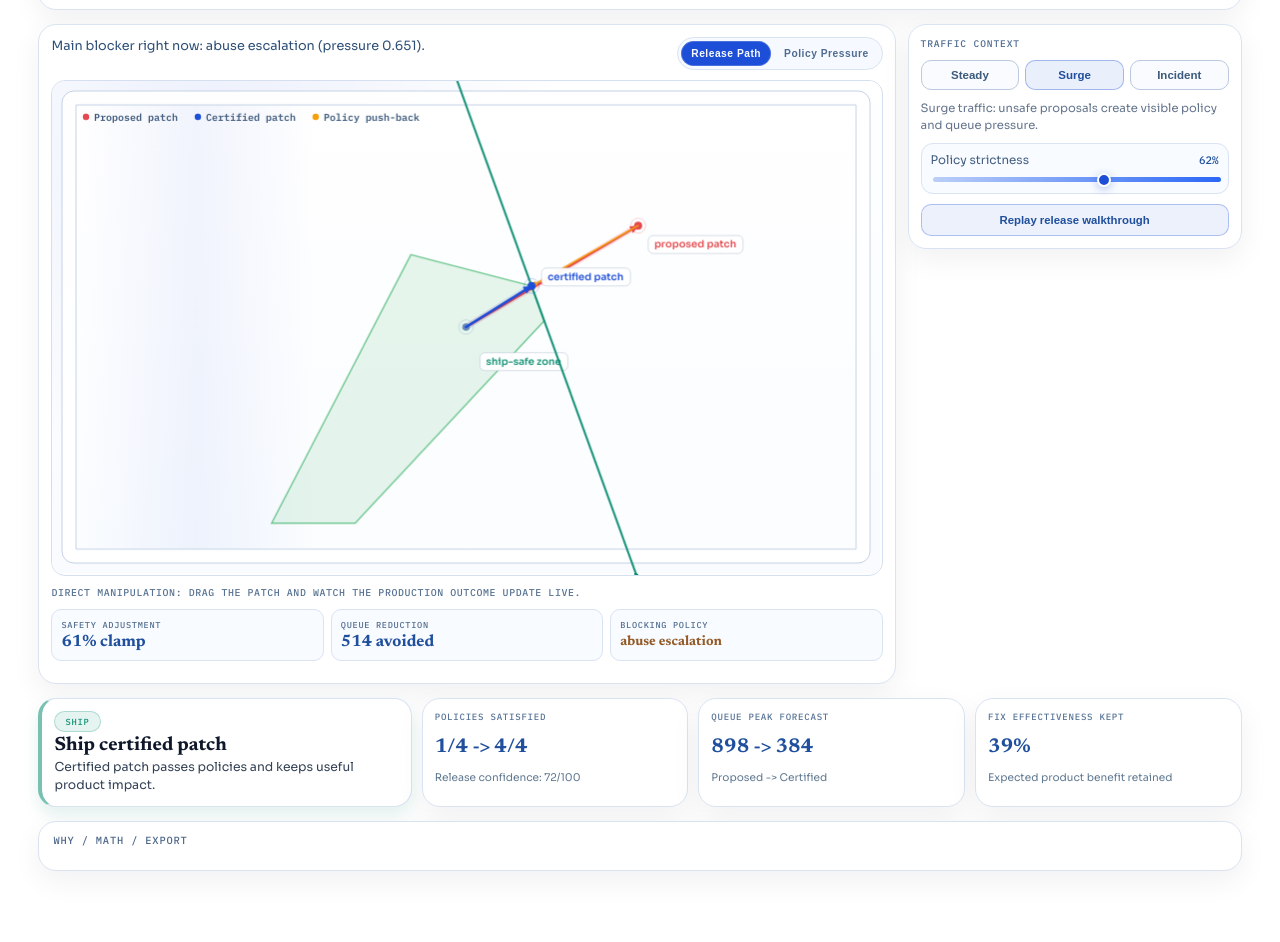
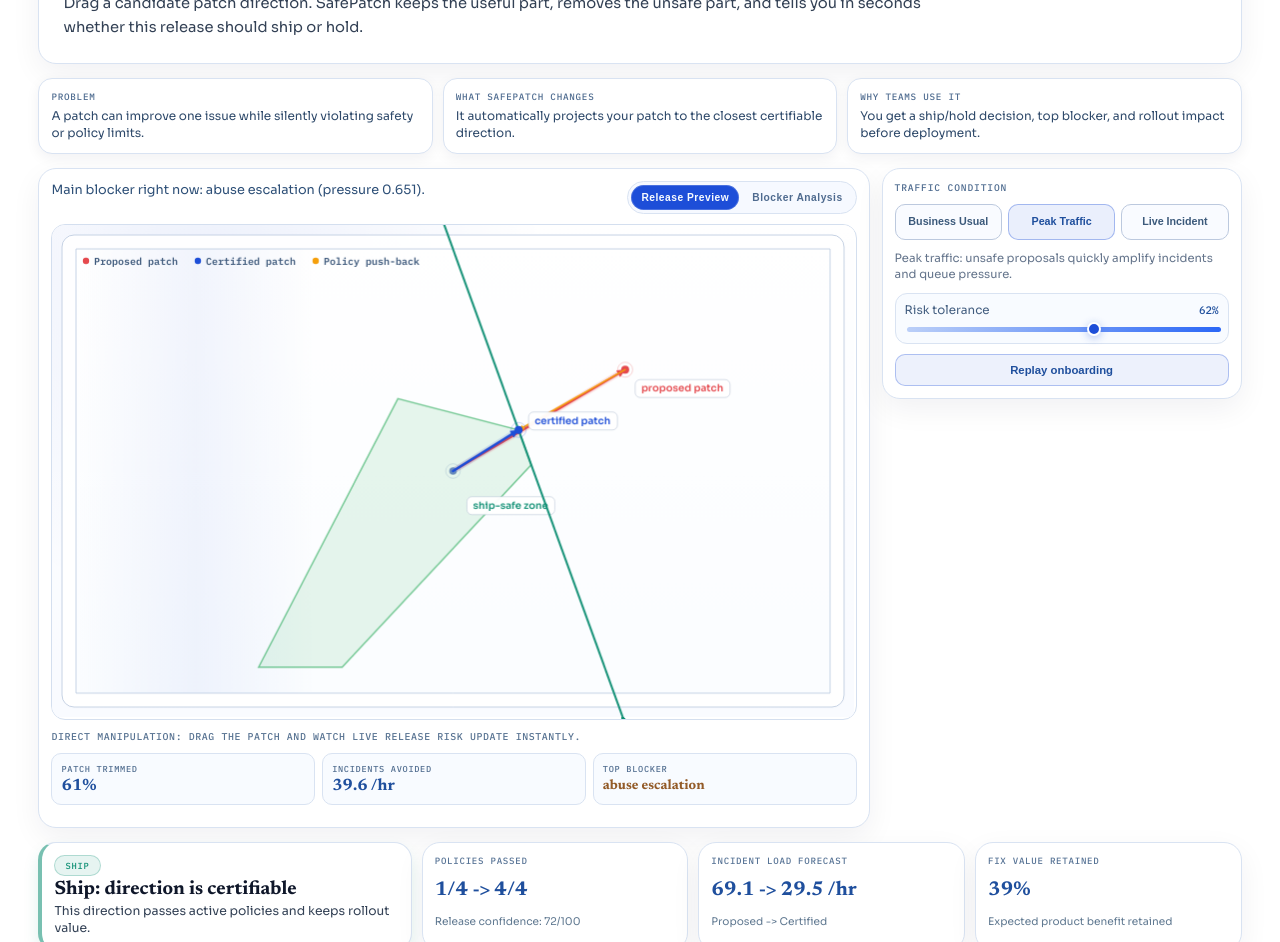
Before and after one commit to KumarNavish/safepatch, a website built with Vite: page index.html in a window 1280 px wide. Shown: the part 249-1191 px from the top of the page. Before the commit the page ends 1160 px from the top, so only its background shows below. Built offline with nearby package versions, Linux system fonts and the light colour scheme; animation ran at ten frames a second.

Commit message:
Reframe UI as practical release product and reduce visual clutter

```diff
--- a/index.html
+++ b/index.html
@@ -5,7 +5,7 @@
     <meta name="viewport" content="width=device-width, initial-scale=1.0" />
     <meta
       name="description"
-      content="SafePatch turns a risky LLM hotfix into the closest guardrail-safe patch with an immediate ship-or-hold explanation."
+      content="SafePatch helps release teams test a hotfix direction and instantly get a ship/hold decision with blocker reasons and risk impact."
     />
     <title>SafePatch | Release Decision Studio</title>
     <link rel="preconnect" href="https://fonts.googleapis.com" />
@@ -19,42 +19,59 @@
   <body>
     <main class="app-shell">
       <header class="hero">
-        <p class="eyebrow">SafePatch</p>
-        <h1>Can this hotfix ship safely right now?</h1>
+        <p class="eyebrow">SafePatch Release Control</p>
+        <h1>Stop unsafe hotfixes before they hit production.</h1>
         <p class="hero-copy">
-          Drag the proposed patch directly on the stage. SafePatch automatically clamps unsafe movement and gives you an
-          immediate ship/hold decision with practical impact.
+          Drag a candidate patch direction. SafePatch keeps the useful part, removes the unsafe part, and tells you in seconds
+          whether this release should ship or hold.
         </p>
       </header>
+
+      <section class="value-rail" aria-label="Problem and value overview">
+        <article class="value-card">
+          <p class="value-label">Problem</p>
+          <p class="value-text">A patch can improve one issue while silently violating safety or policy limits.</p>
+        </article>
+        <article class="value-card">
+          <p class="value-label">What SafePatch Changes</p>
+          <p class="value-text">It automatically projects your patch to the closest certifiable direction.</p>
+        </article>
+        <article class="value-card">
+          <p class="value-label">Why Teams Use It</p>
+          <p class="value-text">You get a ship/hold decision, top blocker, and rollout impact before deployment.</p>
+        </article>
+      </section>
 
       <section class="top-grid">
         <section class="stage-card" aria-label="SafePatch interaction stage">
           <div class="stage-header">
             <div class="stage-copy">
-              <p id="stage-caption" class="stage-caption">Drag the red tip. SafePatch continuously returns a certified patch.</p>
+              <p id="stage-caption" class="stage-caption">
+                Drag the red candidate. SafePatch continuously returns the certified release direction.
+              </p>
             </div>
 
             <div class="mode-toggle" role="group" aria-label="Visualization mode">
-              <button class="mode-btn active" data-mode="geometry" type="button">Release Path</button>
-              <button class="mode-btn" data-mode="forces" type="button">Policy Pressure</button>
+              <button class="mode-btn active" data-mode="geometry" type="button">Release Preview</button>
+              <button class="mode-btn" data-mode="forces" type="button">Blocker Analysis</button>
             </div>
           </div>
 
           <canvas id="scene-canvas" class="scene-canvas" aria-label="Patch proposal stage and policy correction view"></canvas>
 
-          <p id="drag-hint" class="drag-hint">Direct manipulation: drag the patch and watch the production outcome update live.</p>
+          <p id="drag-hint" class="drag-hint">Direct manipulation: drag the patch and watch live release risk update instantly.</p>
 
           <section class="impact-strip" aria-label="Immediate interaction impact">
             <article class="impact-card">
-              <p class="impact-label">Safety adjustment</p>
+              <p class="impact-label">Patch Trimmed</p>
               <strong id="impact-correction" class="impact-value">--</strong>
             </article>
             <article class="impact-card">
-              <p class="impact-label">Queue reduction</p>
+              <p class="impact-label">Incidents Avoided</p>
               <strong id="impact-risk" class="impact-value">--</strong>
             </article>
             <article class="impact-card">
-              <p class="impact-label">Blocking policy</p>
+              <p class="impact-label">Top Blocker</p>
               <strong id="impact-blocker" class="impact-value impact-blocker">--</strong>
             </article>
           </section>
@@ -63,48 +80,48 @@
         </section>
 
         <aside class="control-card" aria-label="Simulation controls">
-          <p class="panel-kicker">Traffic context</p>
+          <p class="panel-kicker">Traffic Condition</p>
           <div class="preset-row" role="group" aria-label="Traffic scenario presets">
-            <button class="preset-btn" data-preset="normal" data-pressure="0.24" type="button">Steady</button>
-            <button class="preset-btn active" data-preset="spike" data-pressure="0.56" type="button">Surge</button>
-            <button class="preset-btn" data-preset="incident" data-pressure="0.9" type="button">Incident</button>
+            <button class="preset-btn" data-preset="normal" data-pressure="0.24" type="button">Business Usual</button>
+            <button class="preset-btn active" data-preset="spike" data-pressure="0.56" type="button">Peak Traffic</button>
+            <button class="preset-btn" data-preset="incident" data-pressure="0.9" type="button">Live Incident</button>
           </div>
 
-          <p id="preset-note" class="preset-note">Surge traffic: release decisions need stronger policy correction.</p>
+          <p id="preset-note" class="preset-note">Peak traffic: release decisions need stronger policy correction.</p>
 
           <section class="tightness-block">
             <div class="tightness-head">
-              <label for="tightness-slider">Policy strictness</label>
+              <label for="tightness-slider">Risk tolerance</label>
               <span id="tightness-value" class="tightness-value">62%</span>
             </div>
             <input id="tightness-slider" type="range" min="20" max="90" value="62" />
           </section>
 
-          <button id="replay-button" class="replay-btn" type="button">Replay release walkthrough</button>
+          <button id="replay-button" class="replay-btn" type="button">Replay onboarding</button>
         </aside>
       </section>
 
       <section class="outcome-strip" aria-label="Decision outcome">
         <article id="decision-panel" class="outcome-card decision-card hold">
           <p id="decision-pill" class="decision-pill hold">HOLD</p>
-          <h2 id="decision-title">Needs safer patch direction</h2>
-          <p id="decision-detail">Drag the proposal and verify policy checks before shipping.</p>
+          <h2 id="decision-title">Hold: current direction is unsafe</h2>
+          <p id="decision-detail">Adjust the patch direction until all policies pass with acceptable rollout impact.</p>
         </article>
 
         <article class="outcome-card">
-          <p class="metric-label">Policies satisfied</p>
+          <p class="metric-label">Policies Passed</p>
           <strong id="checks-passed" class="metric-value">--</strong>
           <p id="readiness-note" class="metric-note">Release confidence: --</p>
         </article>
 
         <article class="outcome-card">
-          <p class="metric-label">Queue peak forecast</p>
+          <p class="metric-label">Incident Load Forecast</p>
           <strong id="queue-peak" class="metric-value">--</strong>
           <p class="metric-note">Proposed -> Certified</p>
         </article>
 
         <article class="outcome-card">
-          <p class="metric-label">Fix effectiveness kept</p>
+          <p class="metric-label">Fix Value Retained</p>
           <strong id="retained-value" class="metric-value">--</strong>
           <p class="metric-note">Expected product benefit retained</p>
         </article>
--- a/src/main.ts
+++ b/src/main.ts
@@ -28,17 +28,17 @@ const PRESETS: Record<PresetId, PresetConfig> = {
   normal: {
     id: 'normal',
     pressure: 0.24,
-    note: 'Steady traffic: most safe proposals retain strong product benefit.',
+    note: 'Business as usual: good room to retain value while satisfying policy checks.',
   },
   spike: {
     id: 'spike',
     pressure: 0.56,
-    note: 'Surge traffic: unsafe proposals create visible policy and queue pressure.',
+    note: 'Peak traffic: unsafe proposals quickly amplify incidents and queue pressure.',
   },
   incident: {
     id: 'incident',
     pressure: 0.9,
-    note: 'Incident response: strict corrections are needed before anything ships.',
+    note: 'Live incident: only tightly constrained directions should be shipped.',
   },
 }
 
@@ -258,24 +258,24 @@ function scenarioEvaluation(state: InteractiveState): Evaluation {
   const riskDropPct = clampRange(((rawRisk - safeRisk) / Math.max(rawRisk, 0.05)) * 100, -200, 100)
 
   let decisionTone: 'ship' | 'hold' = 'ship'
-  let decisionTitle = 'Ship certified patch'
-  let decisionDetail = 'Certified patch passes policies and keeps useful product impact.'
+  let decisionTitle = 'Ship: direction is certifiable'
+  let decisionDetail = 'This direction passes active policies and keeps rollout value.'
 
   if (!projection.ship) {
     decisionTone = 'hold'
-    decisionTitle = 'Hold deployment'
+    decisionTitle = 'Hold: no certifiable direction'
     decisionDetail = projection.reason ?? 'No certifiable patch under the current policy envelope.'
   } else if (safeViolationCount > 0) {
     decisionTone = 'hold'
-    decisionTitle = 'Hold deployment'
+    decisionTitle = 'Hold: policy checks still failing'
     decisionDetail = `Certified patch still fails ${safeViolationCount} polic${safeViolationCount > 1 ? 'ies' : 'y'}.`
   } else if (retainedGain < 0.34) {
     decisionTone = 'hold'
-    decisionTitle = 'Hold deployment'
+    decisionTitle = 'Hold: fix value too degraded'
     decisionDetail = `Certified patch keeps only ${Math.round(retainedGain * 100)}% of intended product benefit.`
   } else if (queueSafePeak > queueRawPeak + 20) {
     decisionTone = 'hold'
-    decisionTitle = 'Hold deployment'
+    decisionTitle = 'Hold: rollout pressure too high'
     decisionDetail = 'Patch is safe but queue pressure is not improving enough to justify release.'
   }
 
@@ -307,7 +307,7 @@ function scenarioEvaluation(state: InteractiveState): Evaluation {
     activeLabels.length > 0
       ? `Main policy pressure came from: ${activeLabels.join(', ')}.`
       : 'No policy pressure was activated because the proposed patch was already safe.',
-    `Safety adjustment consumed ${Math.round(correctionNormRatio * 100)}% of the proposed patch movement.`,
+    `Safety trim consumed ${Math.round(correctionNormRatio * 100)}% of proposed movement.`,
     `Queue peak forecast moved ${queueRawPeak.toLocaleString()} -> ${queueSafePeak.toLocaleString()}, keeping ${Math.round(
       retainedGain * 100,
     )}% of expected product gain.`,
@@ -325,12 +325,12 @@ function scenarioEvaluation(state: InteractiveState): Evaluation {
           dominantConstraintLabel
             ? `Drag the proposed patch away from "${dominantConstraintLabel}" pressure until adjustment cost drops.`
             : 'Drag the proposal toward the safe zone or reduce policy strictness.',
-          'Replay the walkthrough to inspect where policy pressure is injected.',
+          'Replay onboarding to watch where policy pressure gets injected.',
         ]
 
   const memoText = [
     `SafePatch decision: ${decisionTone.toUpperCase()}.`,
-    `Traffic context: ${normalizedState.presetId}. Policy strictness: ${Math.round(normalizedState.tightness * 100)}%.`,
+    `Traffic context: ${normalizedState.presetId}. Risk tolerance: ${Math.round(normalizedState.tightness * 100)}%.`,
     `Policy checks: ${checksRawPassed}/${activeCheckCount} -> ${checksSafePassed}/${activeCheckCount}.`,
     `Queue peak forecast: ${queueRawPeak} -> ${queueSafePeak}.`,
     `Product gain retained: ${Math.round(retainedGain * 100)}%.`,
@@ -432,28 +432,31 @@ function buildOutcomeFrame(
 
   let stageCaption: string
   if (mode === 'forces') {
-    stageCaption = 'Policy Pressure view: pick one policy bar to inspect what is constraining this release.'
+    stageCaption = 'Blocker Analysis: inspect one blocking policy at a time and see its correction strength.'
   } else if (teachingProgress < 0.28) {
-    stageCaption = 'Step 1: propose a patch direction.'
+    stageCaption = 'Step 1: propose a release direction.'
   } else if (teachingProgress < 0.46) {
-    stageCaption = 'Step 2: proposal hits a policy wall.'
+    stageCaption = 'Step 2: this direction collides with policy.'
   } else if (teachingProgress < 0.72) {
-    stageCaption = 'Step 3: SafePatch injects policy corrections.'
+    stageCaption = 'Step 3: SafePatch trims only the unsafe component.'
   } else if (teachingProgress < 1) {
-    stageCaption = 'Step 4: certified patch lands in the ship-safe zone.'
+    stageCaption = 'Step 4: certified direction is ready for release review.'
   } else if (dragging) {
+    const incidentDelta = Math.round((evaluation.queuePeakDelta / 13) * 10) / 10
     const queueNarrative =
-      evaluation.queuePeakDelta >= 0
-        ? `${Math.abs(evaluation.queuePeakDelta).toLocaleString()} fewer requests queued`
-        : `${Math.abs(evaluation.queuePeakDelta).toLocaleString()} more requests queued`
-    stageCaption = `Live release impact: ${queueNarrative}; safety adjustment ${Math.round(
+      incidentDelta >= 0 ? `${Math.abs(incidentDelta)} incidents/hr avoided` : `${Math.abs(incidentDelta)} incidents/hr added`
+    stageCaption = `Live impact: ${queueNarrative}; patch trimmed ${Math.round(
       evaluation.correctionNormRatio * 100,
     )}%.`
   } else if (dominantLabel && dominantLambda > PROJECTION_TOLERANCE) {
     stageCaption = `Main blocker right now: ${dominantLabel} (pressure ${dominantLambda.toFixed(3)}).`
   } else {
-    stageCaption = 'Red is proposed, blue is certified, amber is the safety correction.'
+    stageCaption = 'Red is your proposal. Blue is the certifiable direction SafePatch would allow.'
   }
+
+  const incidentRawPerHour = Math.max(0, Math.round((evaluation.queueRawPeak / 13) * 10) / 10)
+  const incidentSafePerHour = Math.max(0, Math.round((evaluation.queueSafePeak / 13) * 10) / 10)
+  const incidentDelta = Math.round((incidentRawPerHour - incidentSafePerHour) * 10) / 10
 
   return {
     decisionTone: evaluation.decisionTone,
@@ -462,15 +465,13 @@ function buildOutcomeFrame(
     checksText: `${evaluation.checksRawPassed}/${evaluation.activeCheckCount} -> ${evaluation.checksSafePassed}/${
       evaluation.activeCheckCount
     }`,
-    queueText: `${evaluation.queueRawPeak.toLocaleString()} -> ${evaluation.queueSafePeak.toLocaleString()}`,
+    queueText: `${incidentRawPerHour} -> ${incidentSafePerHour} /hr`,
     retainedText: `${Math.round(evaluation.retainedGain * 100)}%`,
     readinessText: `Release confidence: ${evaluation.readiness}/100`,
     stageCaption,
-    impactCorrectionText: `${Math.round(evaluation.correctionNormRatio * 100)}% clamp`,
+    impactCorrectionText: `${Math.round(evaluation.correctionNormRatio * 100)}%`,
     impactRiskText:
-      evaluation.queuePeakDelta >= 0
-        ? `${Math.abs(evaluation.queuePeakDelta).toLocaleString()} avoided`
-        : `${Math.abs(evaluation.queuePeakDelta).toLocaleString()} added`,
+      incidentDelta >= 0 ? `${Math.abs(incidentDelta)} /hr` : `+${Math.abs(incidentDelta)} /hr`,
     impactBlockerText: evaluation.dominantConstraintLabel ?? 'No blocking policy',
   }
 }
--- a/src/render.ts
+++ b/src/render.ts
@@ -400,7 +400,11 @@ export class SceneRenderer {
       const isPrimary = input.primaryDiagnostic?.id === halfspace.id
       const isHighlighted = input.highlightedConstraintId === halfspace.id
 
-      if (input.mode === 'geometry' && input.primaryDiagnostic && !isPrimary && !isHighlighted) {
+      if (input.mode === 'geometry' && !isPrimary && !isHighlighted) {
+        return
+      }
+
+      if (input.mode === 'forces' && !isHighlighted) {
         return
       }
 
--- a/styles.css
+++ b/styles.css
@@ -85,9 +85,41 @@ h1 {
   line-height: 1.58;
 }
 
+.value-rail {
+  display: grid;
+  grid-template-columns: repeat(3, minmax(0, 1fr));
+  gap: 10px;
+}
+
+.value-card {
+  border: 1px solid var(--line);
+  border-radius: 14px;
+  background: #ffffff;
+  padding: 11px 12px;
+  box-shadow: var(--shadow-soft);
+  display: grid;
+  gap: 4px;
+}
+
+.value-label {
+  margin: 0;
+  color: #4f6c90;
+  font-family: 'IBM Plex Mono', monospace;
+  font-size: 0.58rem;
+  letter-spacing: 0.08em;
+  text-transform: uppercase;
+}
+
+.value-text {
+  margin: 0;
+  color: #2e496a;
+  font-size: 0.75rem;
+  line-height: 1.45;
+}
+
 .top-grid {
   display: grid;
-  grid-template-columns: minmax(0, 1fr) minmax(300px, 334px);
+  grid-template-columns: minmax(0, 1fr) minmax(320px, 360px);
   gap: 12px;
   align-items: start;
 }
@@ -139,6 +171,7 @@ h1 {
   padding: 7px 10px;
   cursor: pointer;
   transition: background 260ms var(--ease-standard), color 260ms var(--ease-standard), transform 260ms var(--ease-standard);
+  white-space: nowrap;
 }
 
 .mode-btn:hover {
@@ -325,9 +358,13 @@ h1 {
   border-radius: 10px;
   background: #f9fbff;
   color: #3c5a7b;
-  font-size: 0.72rem;
+  font-size: 0.67rem;
   font-weight: 600;
-  padding: 8px 9px;
+  line-height: 1.15;
+  min-height: 36px;
+  padding: 7px 8px;
+  text-align: center;
+  white-space: normal;
   cursor: pointer;
   transition: border-color 240ms var(--ease-standard), background 240ms var(--ease-standard), color 240ms var(--ease-standard), transform 240ms var(--ease-standard);
 }
@@ -679,6 +716,10 @@ input[type='range']::-moz-range-thumb {
 }
 
 @media (max-width: 1120px) {
+  .value-rail {
+    grid-template-columns: repeat(2, minmax(0, 1fr));
+  }
+
   .top-grid {
     grid-template-columns: minmax(0, 1fr);
   }
@@ -736,6 +777,7 @@ input[type='range']::-moz-range-thumb {
 
   .outcome-strip,
   .impact-strip,
+  .value-rail,
   .details-grid {
     grid-template-columns: minmax(0, 1fr);
   }
```
